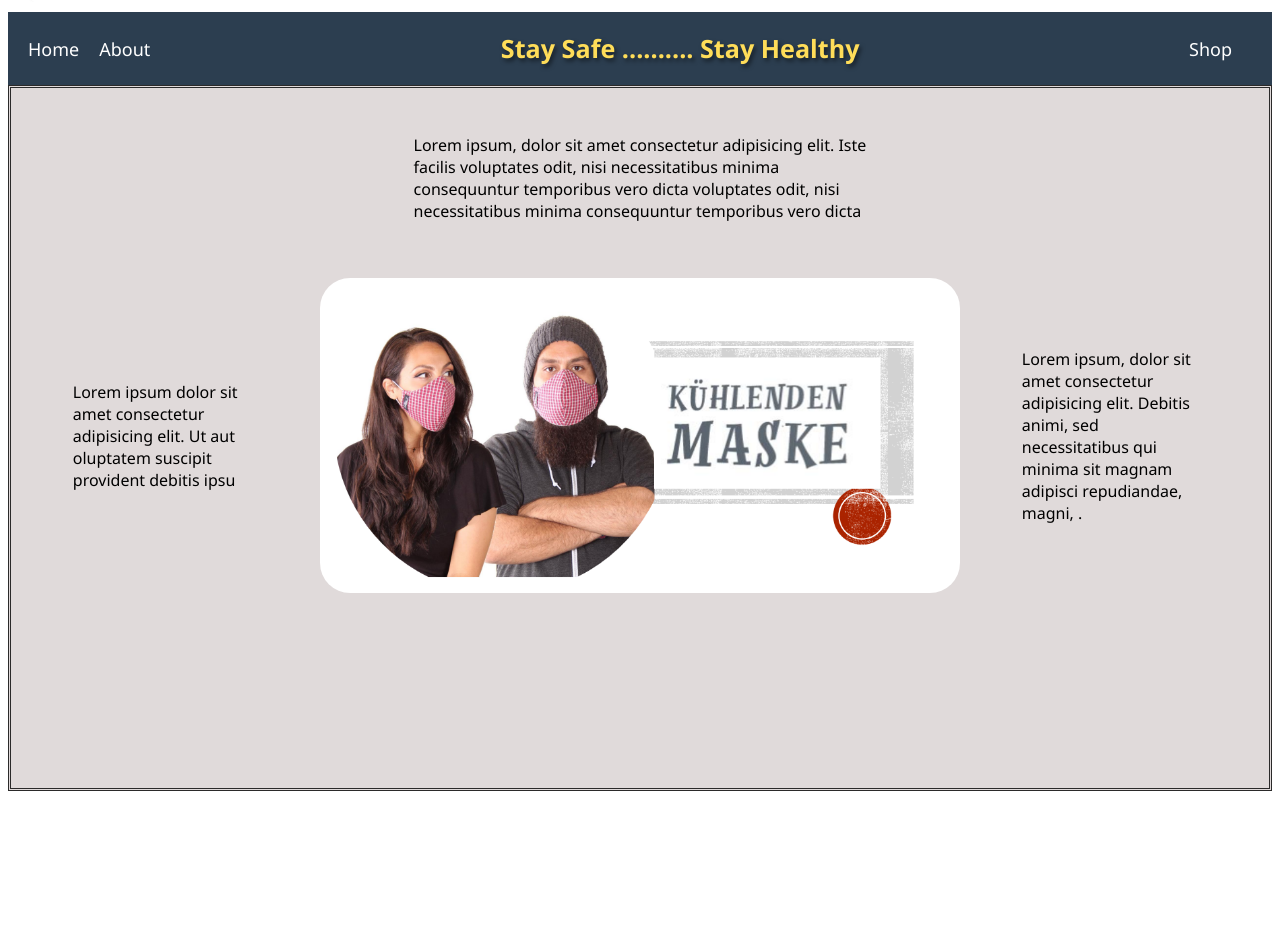
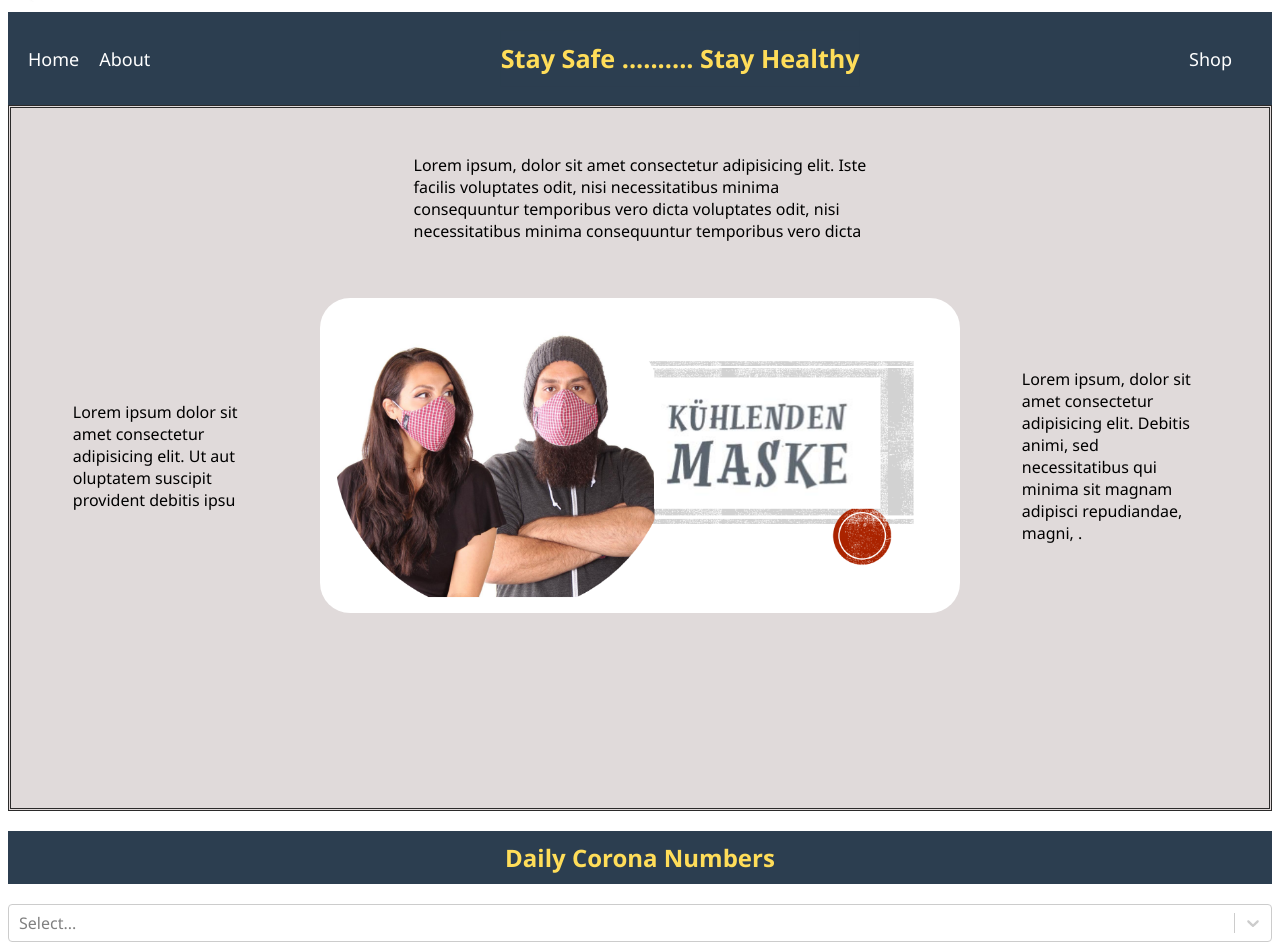
Before and after one commit to MarwanEsm/Online-Shop, a React (Create React App) app: page / in a window 1280 px wide. Shown: the part 44-994 px from the top of the page. Before the commit the page ends 843 px from the top, so only its background shows below. Built offline with nearby package versions, Linux system fonts and the light colour scheme; no server answers.

Commit message:
add select and country selector

```diff
--- a/package.json
+++ b/package.json
@@ -13,6 +13,7 @@
     "react-dom": "^18.3.1",
     "react-router-dom": "^6.23.0",
     "react-scripts": "5.0.1",
+    "react-select": "^5.8.0",
     "sass": "^1.76.0",
     "web-vitals": "^2.1.4"
   },
--- a/src/App.jsx
+++ b/src/App.jsx
@@ -1,6 +1,6 @@
 import { BrowserRouter as Router, Routes, Route } from "react-router-dom";
 import "./style/global.scss"
-import Home from "./screens/Home";
+import Home from "./screens/home/Home";
 
 function App() {
   return (
--- /dev/null
+++ b/src/layout/elements/countrySelector/CountrySelector.jsx
@@ -0,0 +1,27 @@
+import { useEffect, useState } from "react"
+import Async from "react-select/async"
+
+const CountrySelector = () => {
+
+    const [data, setData] = useState(null)
+
+
+    const getData = async () => {
+        const response = await fetch("https://api.apify.com/v2/key-value-stores/tVaYRsPHLjNdNBu7S/records/LATEST?disableRedirect=true")
+        const result = await response.json()
+        setData(result)
+        return (result?.map((country, index) => ({ value: index, label: country.country })))
+    }
+
+    useEffect(() => {
+        getData()
+    }, [])
+
+
+    return <Async
+        loadOptions={getData}
+    />
+}
+
+
+export default CountrySelector
--- a/src/layout/navbar/Navbar.module.scss
+++ b/src/layout/navbar/Navbar.module.scss
@@ -23,7 +23,6 @@
         font-size: 24px;
         margin: 0;
         color: #ffdd59;
-        text-shadow: 2px 2px 4px rgba(0, 0, 0, 0.5);
         animation: pulse 2s infinite alternate;
         font-weight: bold;
     }
--- a/src/layout/section/Section.jsx
+++ b/src/layout/section/Section.jsx
@@ -21,7 +21,7 @@ const Section = () => {
                 oluptatem suscipit provident debitis ipsu
             </p>
 
-            <img src={homePhoto} class="img-fluid" alt="home-page" />
+            <img src={homePhoto} alt="home-page" />
 
             <p>
                 Lorem ipsum, dolor sit amet consectetur adipisicing elit. Debitis
--- a/src/screens/Home.jsx
+++ /dev/null
@@ -1,18 +0,0 @@
-import Navbar from "../layout/navbar/Navbar"
-import PageHeader from "../layout/pageHeader/PageHeader"
-import Section from "../layout/section/Section"
-
-const NAVBAR_ITEMS = [
-    { label: "Home", href: "/" },
-    { label: "About", href: "/about" },
-    { label: "Shop", href: "/shop" }
-]
-const Home = () => {
-    return <div>
-        <PageHeader />
-        <Navbar items={NAVBAR_ITEMS} />
-        <Section />
-    </div>
-}
-
-export default Home
--- /dev/null
+++ b/src/screens/home/Home.jsx
@@ -0,0 +1,29 @@
+import Navbar from "../../layout/navbar/Navbar"
+import PageHeader from "../../layout/pageHeader/PageHeader"
+import Section from "../../layout/section/Section"
+import styles from "./Home.module.scss"
+import CountrySelector from "../../layout/elements/countrySelector/CountrySelector"
+
+const NAVBAR_ITEMS = [
+    { label: "Home", href: "/" },
+    { label: "About", href: "/about" },
+    { label: "Shop", href: "/shop" }
+]
+const Home = () => {
+
+
+
+
+    return <div className={styles.container}>
+        <PageHeader />
+        <Navbar items={NAVBAR_ITEMS} />
+        <Section />
+        <h2>Daily Corona Numbers</h2>
+        <div>
+            <CountrySelector />
+        </div>
+
+    </div>
+}
+
+export default Home
--- /dev/null
+++ b/src/screens/home/Home.module.scss
@@ -0,0 +1,6 @@
+.container h2 {
+    text-align: center;
+    background-color: #2c3e50;
+    color: #ffdd59;
+    padding: 10px 0;
+}
```
Also changed, not shown: 1 other file (tests, documents, lock files or other folders).
